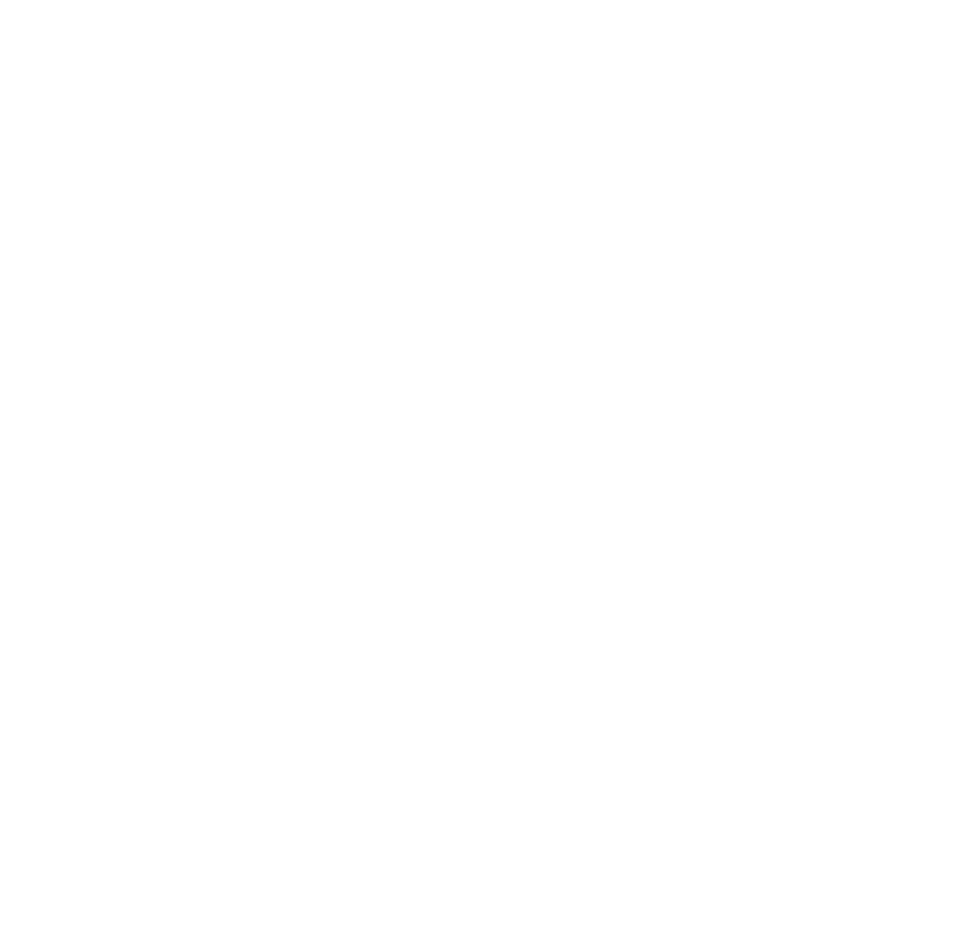
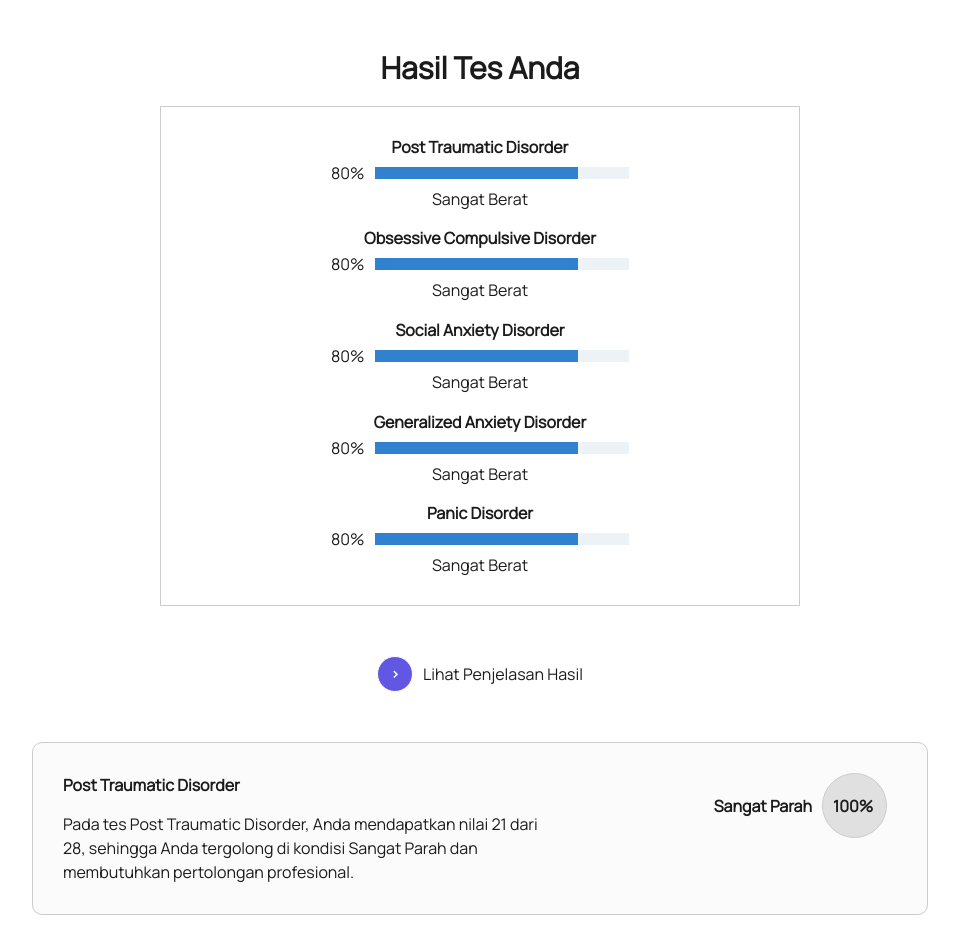
Before and after one commit to ardyutama/anxietest-frontend, a React (Create React App) app: page /result in a window 1280 px wide. Before the commit this address had no page. Shown: the top 934 px of the page, without its empty margins (160-1119 px from the left). Before the commit the page ends 800 px from the top, so only its background shows below. Built offline with nearby package versions, Linux system fonts and the light colour scheme.

Commit message:
feat: create result page and result detail

```diff
--- /dev/null
+++ b/src/components/ResultBar/index.jsx
@@ -0,0 +1,19 @@
+import { Box, Progress, Text } from "@chakra-ui/react";
+import React from "react";
+
+const ResultBar = ( { score, value, children } ) => {
+  return (
+    <Box display="flex" flexDirection="column" alignItems="center">
+      <Text fontSize="md" fontWeight="bold" color="black">
+        {children}
+      </Text>
+      <Box width="100%" display="flex" alignItems="center">
+        <Text mr="10px">{score}%</Text>
+        <Progress value={score} width="100%" my="8px" />
+      </Box>
+      <Text>{value}</Text>
+    </Box>
+  );
+};
+
+export default ResultBar;
--- /dev/null
+++ b/src/components/ResultDetail/index.jsx
@@ -0,0 +1,48 @@
+import { Box, Text } from "@chakra-ui/react";
+import React from "react";
+
+const ResultDetail = () => {
+  return (
+    <Box
+      display="flex"
+      alignItems="flex-start"
+      width="70%"
+      border="1px solid #ccc"
+      borderRadius="10px"
+      p="30px"
+      mb="20px"
+      bg="#FBFBFB"
+    >
+      <Box width="60%" flexDirection="column" display="flex">
+        <Text mb="15px" fontSize="md" fontWeight="semibold" color="black">
+          Post Traumatic Disorder
+        </Text>
+        <Text>
+          Pada tes Post Traumatic Disorder, Anda mendapatkan nilai 21 dari 28,
+          sehingga Anda tergolong di kondisi Sangat Parah dan membutuhkan
+          pertolongan profesional.
+        </Text>
+      </Box>
+      <Box width="40%" display="flex" justifyContent="flex-end" alignItems="center">
+        <Text fontWeight="bold">Sangat Parah</Text>
+        <Box
+          border="1px solid #ccc"
+          borderRadius="100px"
+          mx="10px"
+          p="10px"
+          width="65px"
+          height="65px"
+          display="flex"
+          alignItems="center"
+          bg="#E0E0E0"
+        >
+          <Text fontWeight="bold" fontSize="md" color="black" textAlign="center">
+            100%
+          </Text>
+        </Box>
+      </Box>
+    </Box>
+  );
+};
+
+export default ResultDetail;
--- /dev/null
+++ b/src/pages/result-page/index.js
@@ -0,0 +1,55 @@
+import { Box, Heading, Text } from '@chakra-ui/react'
+import React from 'react'
+import ResultBar from '../../components/ResultBar'
+import ResultDetail from '../../components/ResultDetail'
+
+const ResultPage = () => {
+  return (
+    <>
+      <Box display="flex" flexDirection="column" alignItems="center" mt="50px">
+        <Heading as='h1' size='lg' color="black" textAlign="center">Hasil Tes Anda</Heading>
+        <Box textAlign="center" display="flex" flexDirection="column" height="500px" justifyContent="space-around" width="50%" paddingX="170px" paddingY="20px" border="1px solid #ccc" mt="20px">
+          <ResultBar score="80" value="Sangat Berat">Post Traumatic Disorder</ResultBar>
+          <ResultBar score="80" value="Sangat Berat">Obsessive Compulsive Disorder</ResultBar>
+          <ResultBar score="80" value="Sangat Berat">Social Anxiety Disorder</ResultBar>
+          <ResultBar score="80" value="Sangat Berat">Generalized Anxiety Disorder</ResultBar>
+          <ResultBar score="80" value="Sangat Berat">Panic Disorder</ResultBar>
+        </Box>
+      </Box>
+      <Box display="flex" flexDirection="row" alignItems="center" justifyContent="center" mt="50px">
+        <Box
+          as='button'
+          width="36px"
+          height="36px"
+          mr="10px"
+          lineHeight='1.2'
+          transition='all 0.2s cubic-bezier(.08,.52,.52,1)'
+          border='1px'
+          px='8px'
+          borderRadius='32px'
+          fontSize='14px'
+          fontWeight='bold'
+          bg='#6257E2'
+          color='white'
+          _hover={{ bg: '#ACA5FD' }}
+          _active={{
+            bg: '#dddfe2',
+            transform: 'scale(0.98)',
+            borderColor: '#bec3c9',
+          }}
+        >
+        >
+        </Box>
+        <Text>Lihat Penjelasan Hasil</Text>
+      </Box>
+      <Box display="flex" flexDirection="column" alignItems="center" mt="50px">
+        <ResultDetail />
+        <ResultDetail />
+        <ResultDetail />
+        <ResultDetail />
+      </Box>
+    </>
+  )
+}
+
+export default ResultPage
--- a/src/routes/index.jsx
+++ b/src/routes/index.jsx
@@ -1,5 +1,6 @@
 import { Routes, Route } from "react-router-dom";
 import LandingPage from "../pages/landing-page";
+import ResultPage from "../pages/result-page";
 import TestPage from "../pages/test-page";
 
 function Router() {
@@ -7,6 +8,7 @@
     <Routes>
       <Route path="/" element={<LandingPage />} />
       <Route path="/test" element={<TestPage />} />
+      <Route path="/result" element={<ResultPage />} />
     </Routes>
   );
 }
```
